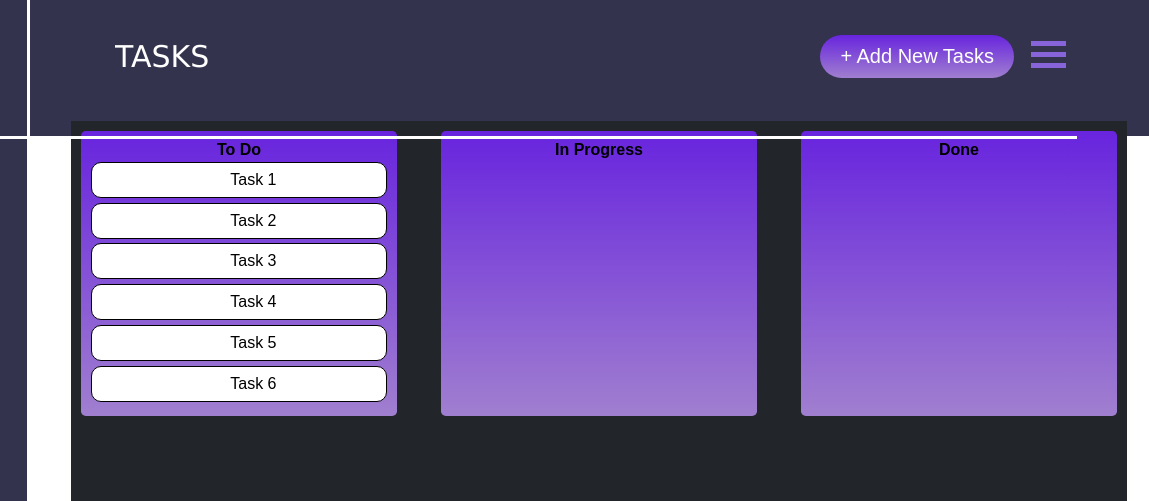
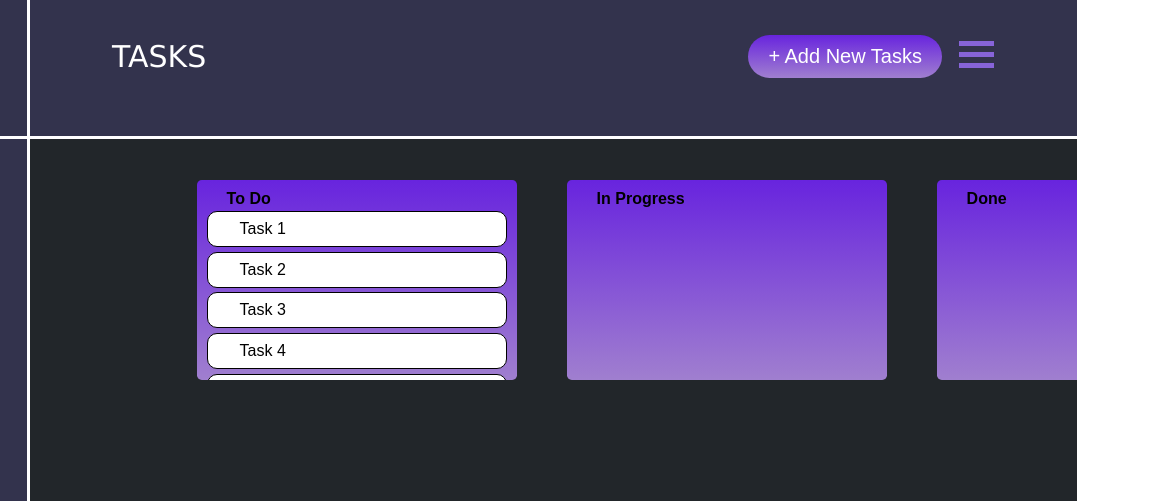
Before and after one commit to chingu-voyages/Kanban-Board, a plain HTML site: page index.html in a window 1280 px wide. Shown: the top 501 px of the page, 203-1352 px from the left, 1149 px wide, since content can reach past the window. Drawn offline with Linux system fonts and the light colour scheme.

Commit message:
Made some changes and added scrolling feature

```diff
--- a/index.html
+++ b/index.html
@@ -7,7 +7,8 @@
     <title>Document</title>
     <link rel="stylesheet" href="main.css">
 </head>
-<body style="margin: 0px; padding: 0px; min-height: 100vh; width: 100%; text-align: center;">
+<body >
+ <div class="homepage">
 
   <div class="leftpanel">
     <img src="images/logo.png" alt="" class="logo">
@@ -121,6 +122,7 @@
       </div>
 
   </div>
+ </div>
 
 </body>
 <script src="script.js"></script>
--- a/main.css
+++ b/main.css
@@ -2,7 +2,12 @@
   margin: 0;
   padding: 0;
   box-sizing: border-box;
-  overflow: hidden;
+
+}
+
+.homepage{
+  height: 100vh;
+  width: 100vw;
 }
 
 .leftpanel{
@@ -10,6 +15,8 @@
   width: 18%;
  background-color:  #33334d;
  overflow: hidden;
+ position: absolute;
+ z-index: 2;
 }
 
 .title{
@@ -69,10 +76,10 @@
 .top_panel{
   background-color:  #33334d;
   height: 17%;
-  width: 90vw;
+  width: 100vw;
   position: absolute;
   top: 0;
-  left: 200px;
+  left: 0px;
   z-index: 1;
   overflow: hidden;
 }
@@ -81,7 +88,7 @@
   color: white;
   font-family: 'Lucida Sans', 'Lucida Sans Regular', 'Lucida Grande', 'Lucida Sans Unicode', Geneva, Verdana, sans-serif;
   position: absolute;
-  left: 118px;
+  left: 315px;
   top: 39px;
   font-size: 30px;
 }
@@ -196,12 +203,14 @@
 
   background-color:  	#22262a;
   height: 100vh;
-  width: 82.5vw;
+  width: 100vw;
   position: absolute;
-  z-index: 1;
-  top: 121px;
-  left: 274px;
+  z-index: 0;
+  top: 0px;
+  left: 0px;
   padding: 10px;
+  overflow: hidden;
+
 }
 
 .kanban-board{
@@ -209,14 +218,18 @@
   display: flex;
   justify-content: space-between;
   font-family: sans-serif;
+  position: absolute;
+  top: 180px;
+  left: 400px;
 }
 
 .kanban-block,
 .create-new-task-block {
+  margin-right: 50px;
   padding: 0.6rem;
-  width: 30.5%;
-  min-width: 14rem;
-  min-height: 4.5rem;
+  width: 50.5%;
+  min-width: 20rem;
+  height: 200px;
   border-radius: 0.3rem;
 }
 
@@ -233,6 +246,7 @@
   background-image: -ms-linear-gradient(top, #6824de, #a07fcf);
   background-image: -o-linear-gradient(top, #6824de, #a07fcf);
   background-image: linear-gradient(to bottom, #6824de, #a07fcf);
+  overflow-y: auto;
 }
 
 #inprogress {
@@ -271,9 +285,9 @@
   justify-content: space-between;
   background-color: #2e2144;
   position: absolute;
-  top: 50%;
-  left: 50%;
-  transform: translate(-50%,-70%);
+  top: 90%;
+  left: 40%;
+  transform: translate(-50%,-50%);
   height: 400px;
   width: 600px;
   border: 1px solid white;
```
